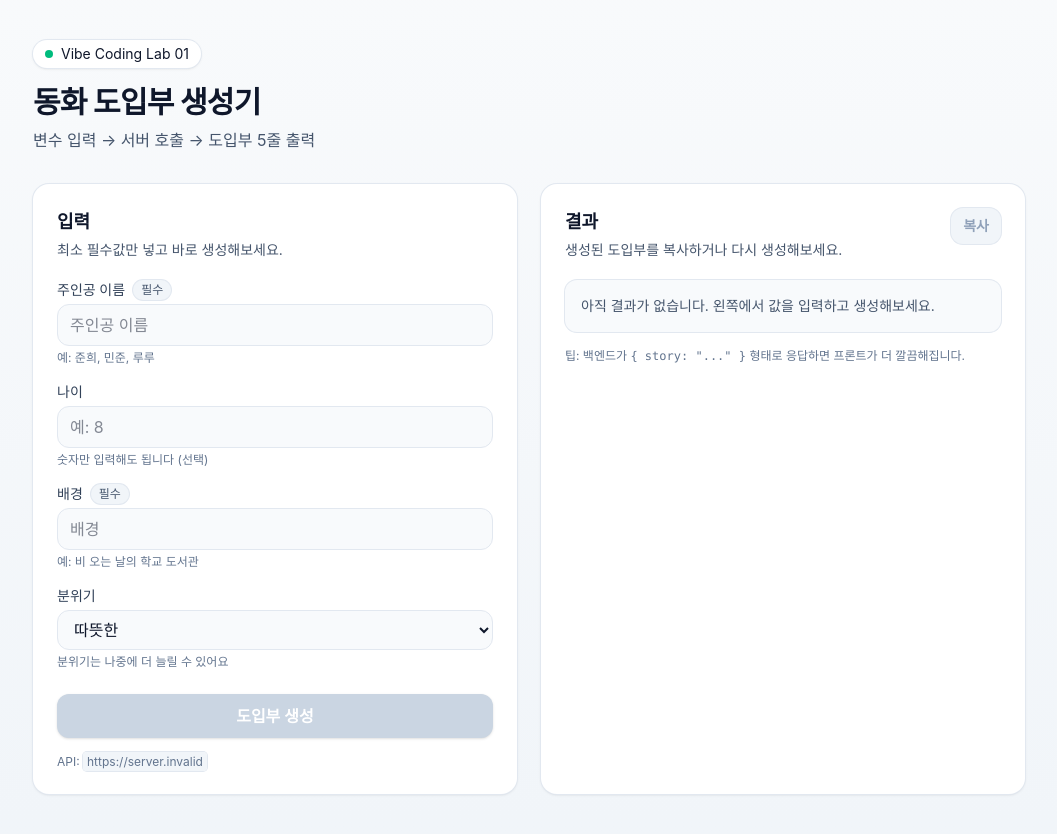
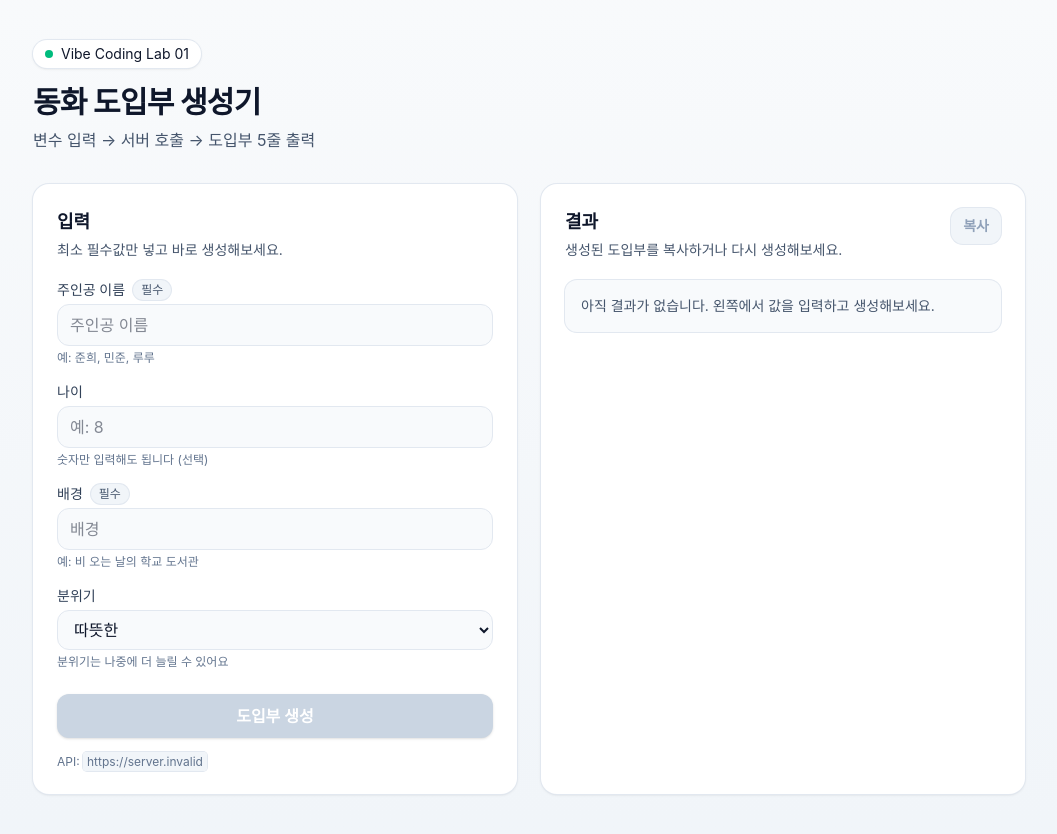
Before and after one commit to baggam-dev/vibe-coding-lab-01-web, a React (Vite) app: page / in a window 1280 px wide. Shown: the whole page, without its empty margins (111-1168 px from the left). Built offline with nearby package versions, Linux system fonts and the light colour scheme; no server answers.

Commit message:
feat: remove useless comment

```diff
--- a/src/App.jsx
+++ b/src/App.jsx
@@ -276,11 +276,6 @@ export default function App() {
                 </pre>
               )}
             </div>
-
-            <div className="mt-4 text-xs text-slate-500">
-              팁: 백엔드가 <code>{`{ story: "..." }`}</code> 형태로 응답하면 프론트가 더
-              깔끔해집니다.
-            </div>
           </section>
         </div>
       </div>
```
